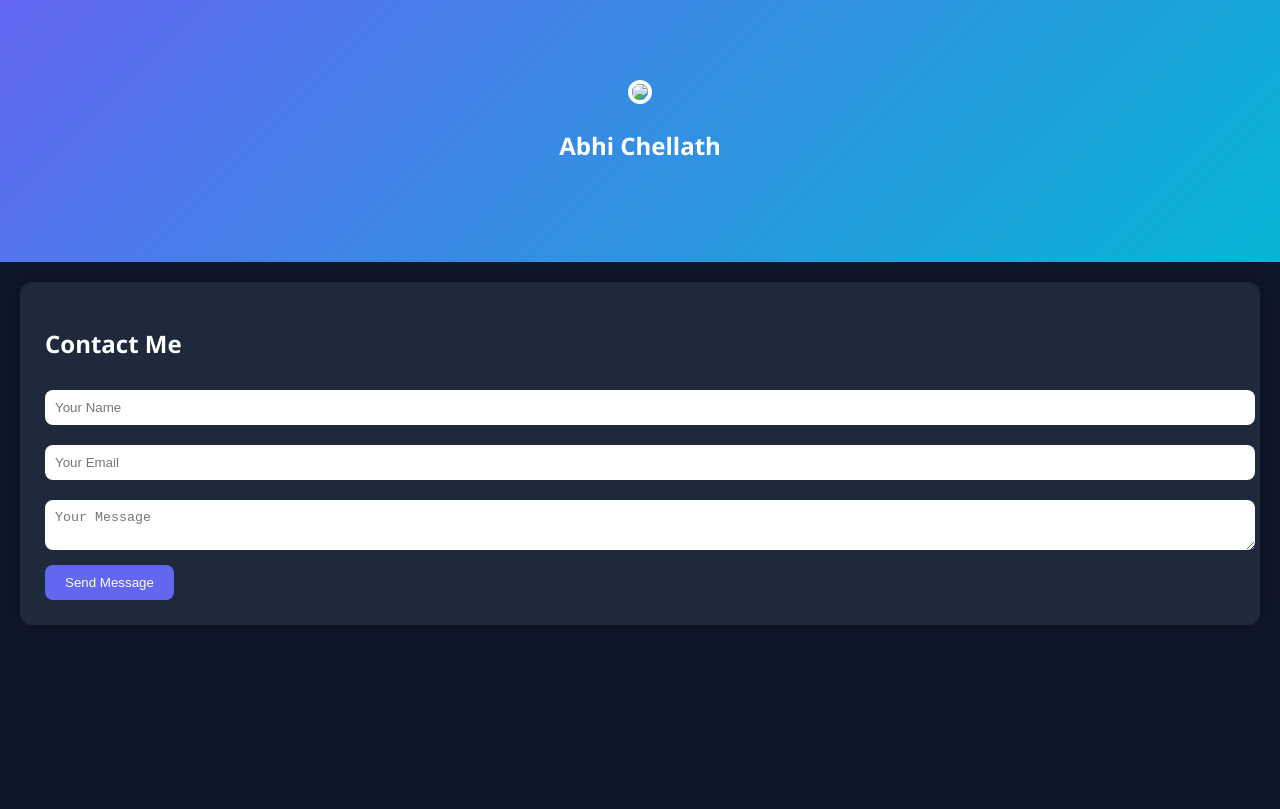
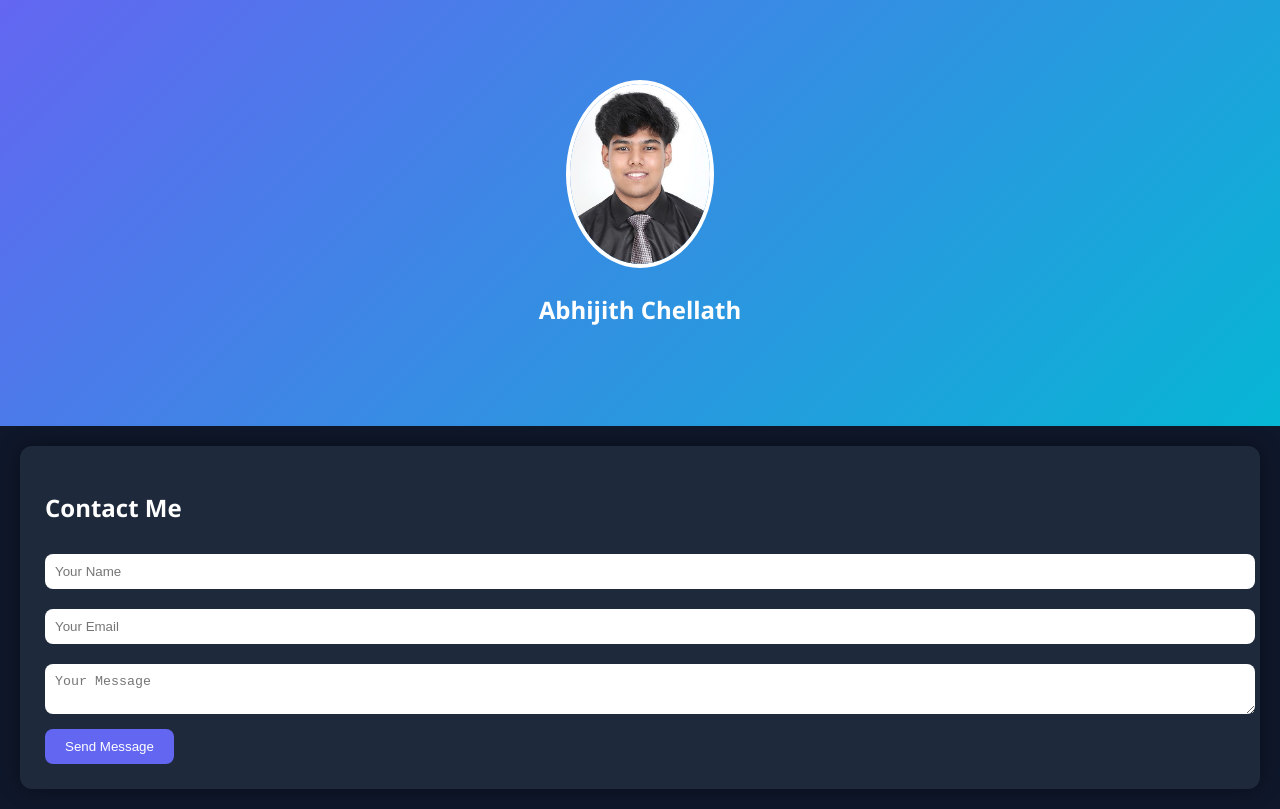
Before and after one commit to abhichellath/portfolio, a plain HTML site: page index.html in a window 1280 px wide. Drawn offline with Linux system fonts and the light colour scheme.

Commit message:
fix image

```diff
--- a/index.html
+++ b/index.html
@@ -8,8 +8,8 @@
 
   <!-- HERO -->
   <section class="hero">
-    <img src="assets/profile.jpg" class="profile">
-    <h1>Abhi Chellath</h1>
+    <img src="assets/profile.jpeg" class="profile">
+    <h1>Abhijith Chellath</h1>
     <p class="typing"></p>
   </section>
 
```
